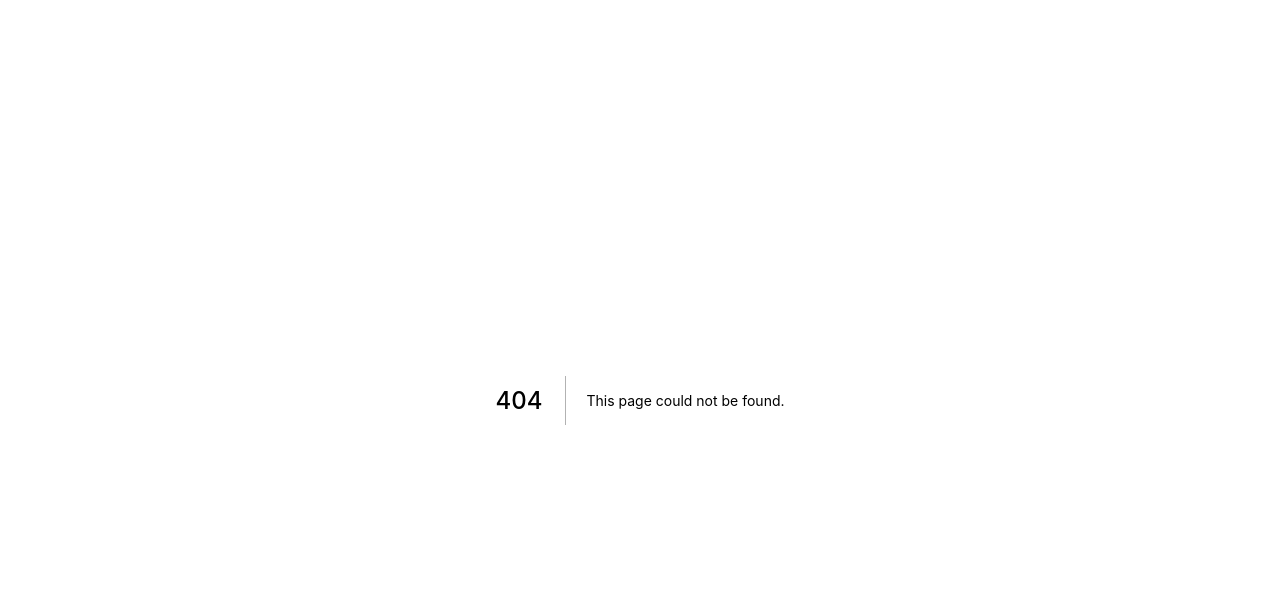
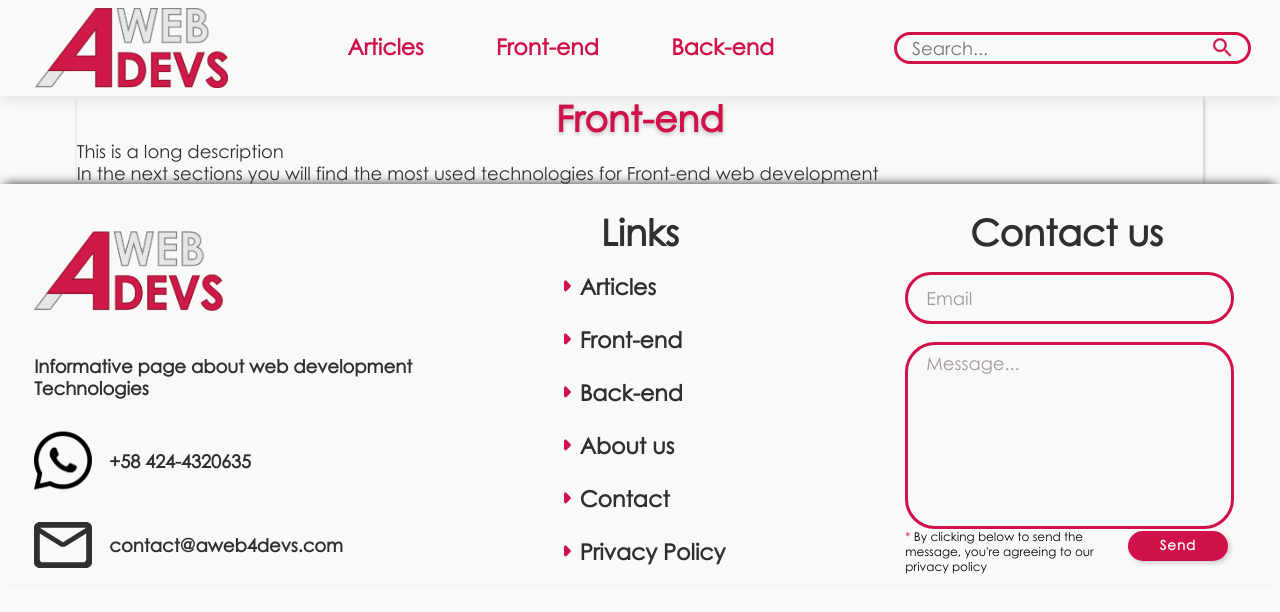
Before and after one commit to wilfredo-loreto/aWeb4Devs, a Next.js app: page /technologies in a window 1280 px wide. Before the commit this address had no page. Shown: the top 612 px of the page. Built offline with nearby package versions, Linux system fonts and the light colour scheme.

Commit message:
start developing front end and backend pages

```diff
--- /dev/null
+++ b/components/Concept.js
@@ -0,0 +1,17 @@
+import styles from './Concept.module.scss'
+
+import React, { Component } from "react";
+
+export default class Concept extends Component {
+  render(){
+  return (
+    /* Carousel Cards  */
+    <div className={styles.mainContainer}>
+        <h1 className={styles.title}>{this.props.title}</h1>
+        <p className={styles.text}>{this.props.description}</p>
+        <p className={styles.text}>In the next sections you will find the most used technologies for {this.props.title} web development</p>
+    </div>
+  );
+
+  }
+}
--- /dev/null
+++ b/components/Concept.module.scss
@@ -0,0 +1,22 @@
+@import './global.scss';
+
+.mainContainer{
+    width: 88%;
+    margin: auto;
+
+    background: #F9F9F9;
+    box-shadow: 1px 1px 4px rgba(0, 0, 0, 0.25);
+    border-radius: 5px;
+}
+
+.title{
+    @include fontSize(title);
+    color:$main-color;
+    text-align: center;
+    text-shadow: 0px 2px 4px rgba(0, 0, 0, 0.25);
+}
+
+.text{
+    @include fontSize(text);
+    color: $black;
+}
--- a/components/Footer.module.scss
+++ b/components/Footer.module.scss
@@ -10,6 +10,7 @@
   background-color: $background-color;
   box-shadow: 0 -5px 10px -5px $black;
   height: fit-content;
+  overflow: hidden;
   .titles {
     text-align: center;
     font-family: "Century";
--- a/components/global.scss
+++ b/components/global.scss
@@ -64,9 +64,9 @@ $D-title: 36px;
 }
 
 @mixin test($color){
-  @if ($color == hola){
-    border: solid 1px black;
-  }
+
+   border: solid 5px $color;
+
 }
 
 * {
--- /dev/null
+++ b/pages/technologies.js
@@ -0,0 +1,15 @@
+import Layout from "../components/Layout";
+import Concept from "../components/Concept"
+
+function Technologies() {
+  return (
+    <Layout>
+      <div>
+        <Concept title="Front-end" description="This is a long description"/>
+
+      </div>
+    </Layout>
+  );
+}
+
+export default Technologies;
```
